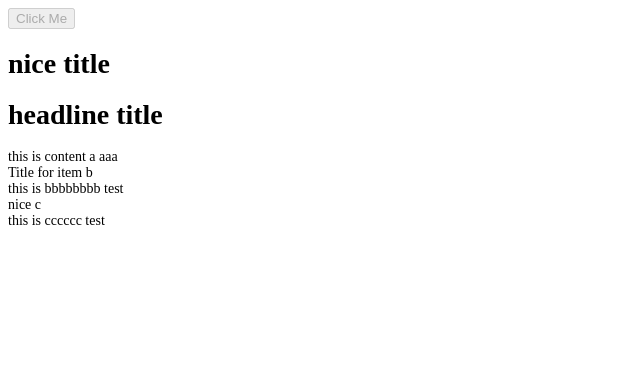
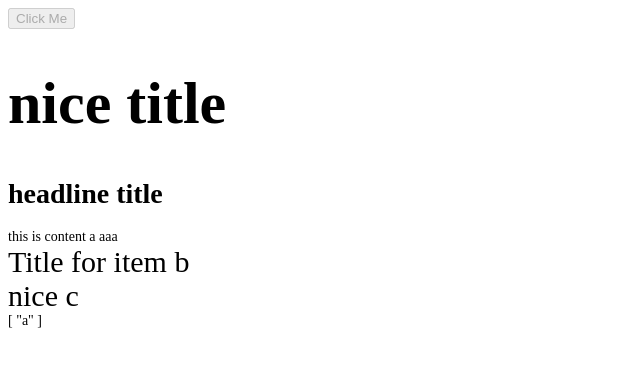
Before and after one commit to 2047789253/element, a Vue app: page / in a window 1280 px wide. Shown: the top 366 px of the page, without its empty margins (0-640 px from the left). Built offline with nearby package versions, Linux system fonts and the light colour scheme.

Commit message:
完善Collapse

```diff
--- a/src/App.vue
+++ b/src/App.vue
@@ -5,6 +5,7 @@ import Item from './components/Collapse/CollapseItem.vue'
 import { ref, onMounted } from 'vue'
 import type { ButtonInstance } from './components/Button/types'
 const buttonRef = ref<ButtonInstance | null>(null)
+const opendValue = ref(['a'])
 onMounted(() => {
   if (buttonRef.value) console.log(buttonRef.value.sonref)
 })
@@ -12,7 +13,7 @@ onMounted(() => {
 
 <template>
   <Button type="primary" disabled plain ref="buttonRef">Click Me</Button>
-  <Collapse>
+  <Collapse v-model="opendValue" accordion>
     <Item name="a">
       <template #title><h1>nice title</h1></template>
       <h1>headline title</h1>
@@ -25,6 +26,7 @@ onMounted(() => {
       <div>this is cccccc test</div>
     </Item>
   </Collapse>
+  {{ opendValue }}
 </template>
 
 <style scoped>
--- a/src/components/Collapse/Collapse.vue
+++ b/src/components/Collapse/Collapse.vue
@@ -1,18 +1,50 @@
 <script setup lang="ts">
-import type { NameType } from './types'
-import { ref } from 'vue'
+import type { NameType, CollapseEmits } from './types'
+import { provide } from 'vue'
+import { collapseContextKey } from './types'
+
 defineOptions({
   name: 'VkCollapse',
 })
-const activeNames = ref<NameType[]>([])
+
+// 使用 defineModel 自动处理 v-model
+const activeNames = defineModel<NameType[]>({ default: () => [] })
+// 定义其他 props
+interface Props {
+  accordion?: boolean
+}
+const props = defineProps<Props>()
+
+// 定义 change 事件
+const emits = defineEmits<CollapseEmits>()
+
+if (props.accordion && activeNames.value.length > 1)
+  console.warn('Accordion mode allows only one active item. The first item will be kept active.')
+
 const handleItemClick = (item: NameType) => {
-  const index = activeNames.value.indexOf(item)
-  if (index > -1) {
-    activeNames.value.splice(index, 1)
+  if (props.accordion) {
+    // 手风琴模式：点击已展开的就收起，否则只展开当前项
+    activeNames.value.length = 0 // 清空数组
+    if (activeNames.value[0] !== item) {
+      activeNames.value.push(item)
+    }
   } else {
-    activeNames.value.push(item)
+    // 普通模式
+    const index = activeNames.value.indexOf(item)
+    if (index > -1) {
+      activeNames.value.splice(index, 1)
+    } else {
+      activeNames.value.push(item)
+    }
   }
+  // defineModel 会自动触发 update:modelValue，只需手动触发 change
+  emits('change', activeNames.value)
 }
+
+provide(collapseContextKey, {
+  activeNames,
+  handleItemClick,
+})
 </script>
 
 <template>
--- a/src/components/Collapse/CollapseItem.vue
+++ b/src/components/Collapse/CollapseItem.vue
@@ -1,20 +1,32 @@
 <script setup lang="ts">
-import type { CollapseProps } from './types'
+import type { CollapseItemProps } from './types'
+import { inject, computed } from 'vue'
+import { collapseContextKey } from './types'
 defineOptions({
   name: 'VkCollapseItem',
 })
-defineProps<CollapseProps>()
+const props = defineProps<CollapseItemProps>()
+const collapseContext = inject(collapseContextKey)
+const isActive = computed(() => collapseContext?.activeNames.value.includes(props.name))
+const handleClick = () => {
+  if (props.disabled) return
+  collapseContext?.handleItemClick(props.name)
+}
 </script>
 
 <template>
   <div class="vk-collapse-item" :class="{ 'is-disabled': disabled }">
-    <div class="vk-collapse-item__header" :id="'item-header-${name}'">
+    <div class="vk-collapse-item__header" :id="'item-header-${name}'" @click="handleClick">
       <slot name="title">{{ title }}</slot>
     </div>
-    <div class="vk-collapse-item__content" :id="'item-content-${name}'">
+    <div class="vk-collapse-item__content" :id="'item-content-${name}'" v-show="isActive">
       <slot></slot>
     </div>
   </div>
 </template>
 
-<style scoped></style>
+<style scoped>
+.vk-collapse-item__header {
+  font-size: 30px;
+}
+</style>
--- a/src/components/Collapse/types.ts
+++ b/src/components/Collapse/types.ts
@@ -1,12 +1,23 @@
-import type { Ref } from 'vue'
+import type { Ref, InjectionKey } from 'vue'
 export type NameType = string | number
 
-export interface CollapseProps {
-  name?: string | number
+export interface CollapseItemProps {
+  name: string | number
   title?: string
   disabled?: boolean
 }
 
 export interface CollapseContext {
-  isItemDisabled: (name: NameType) => boolean
+  activeNames: Ref<NameType[]>
+  handleItemClick: (name: NameType) => void
 }
+
+// Collapse 组件使用 defineModel，不再需要单独的 CollapseProps
+// update:modelValue 由 defineModel 自动处理
+// 其他 props 在组件内直接定义
+// CollapseEmits 只需要 change 事件
+export interface CollapseEmits {
+  (e: 'change', value: NameType[]): void
+}
+
+export const collapseContextKey: InjectionKey<CollapseContext> = Symbol('collapseContextKey')
```
